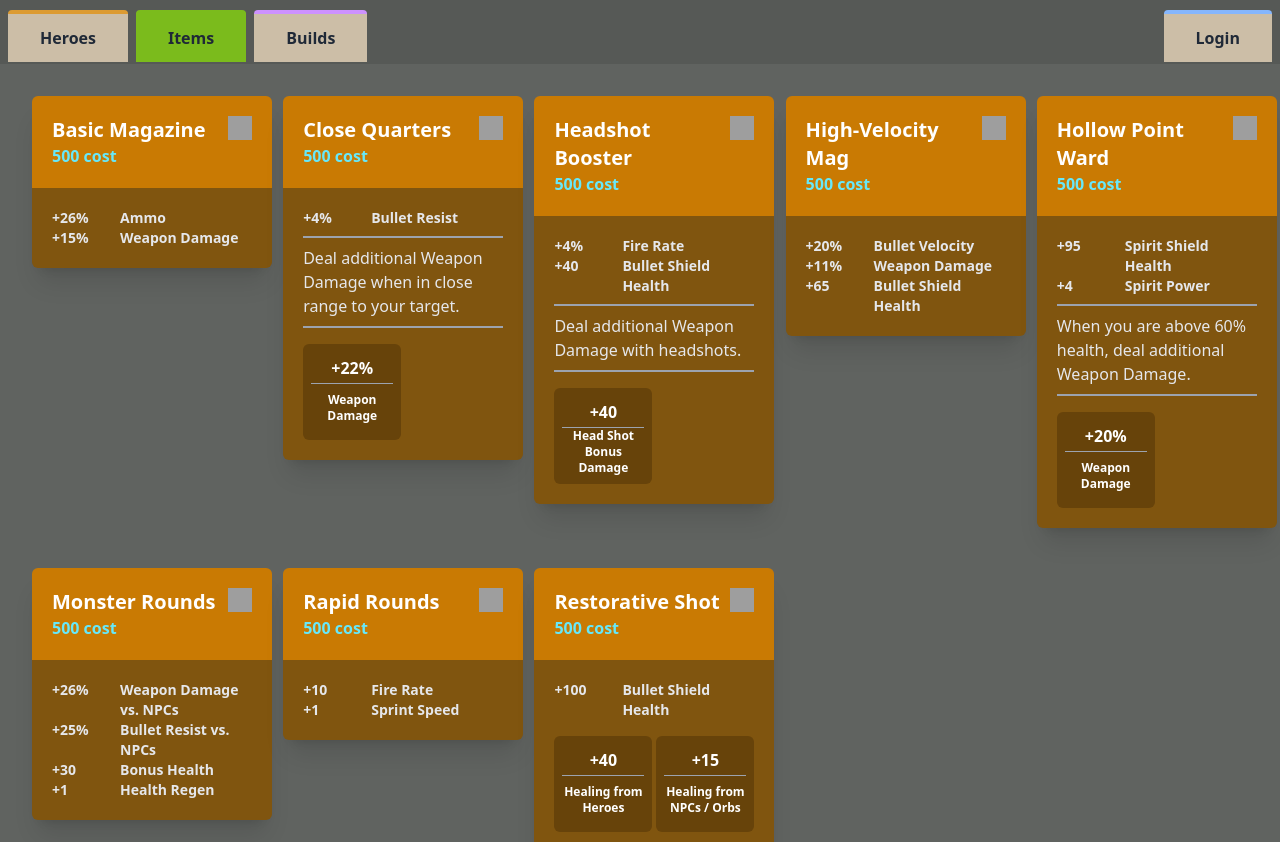
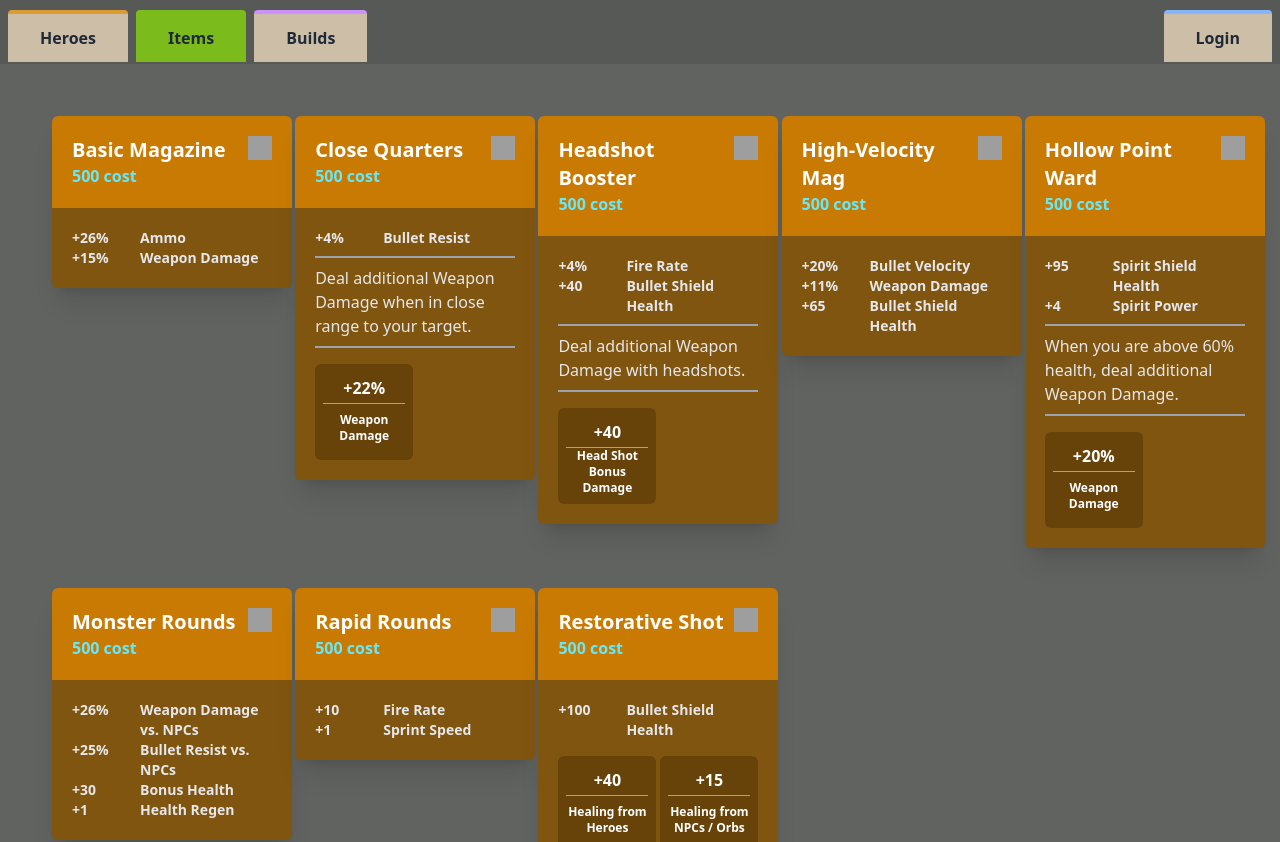
Before and after one commit to Error0503/fullstack, an Angular app in the folder frontend/: page /items in a window 1280 px wide. Shown: the top 842 px of the page. Built offline with nearby package versions, Linux system fonts and the light colour scheme; grey boxes are pictures that could not be loaded.

Commit message:
Final hotfix

```diff
--- a/frontend/src/app/app.component.html
+++ b/frontend/src/app/app.component.html
@@ -1,2 +1,4 @@
 <app-navbar></app-navbar>
-<router-outlet></router-outlet>
+<div class="p-5">
+  <router-outlet></router-outlet>
+</div>
--- a/frontend/src/app/app.routes.ts
+++ b/frontend/src/app/app.routes.ts
@@ -82,4 +82,9 @@ export const routes: Routes = [
     component: ReportViewerComponent,
     canActivate: [privateGuard],
   },
+  {
+    path: '**',
+    redirectTo: 'builds',
+    pathMatch: 'full',
+  }
 ];
```
